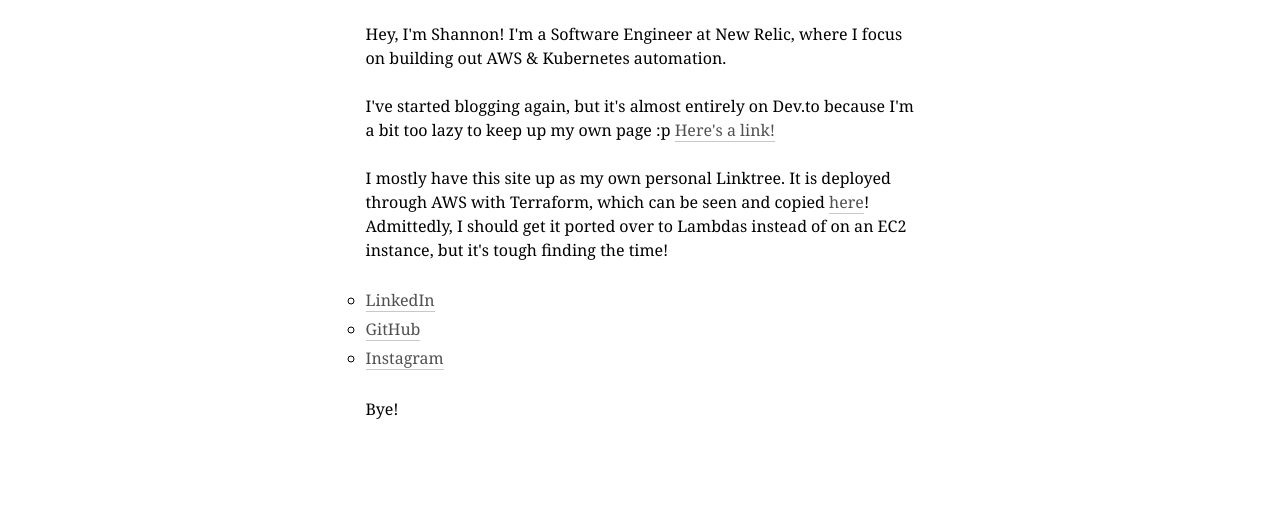
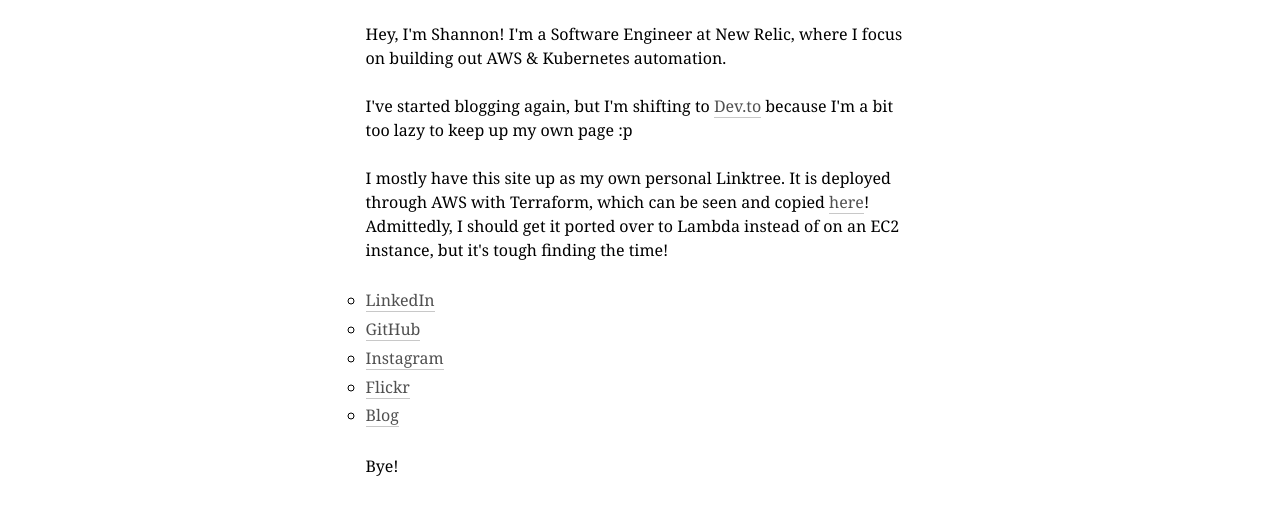
Before and after one commit to DocDocker/mywebsite, a plain HTML site: page static/index.html in a window 1280 px wide. Shown: the part 241-756 px from the top of the page. Drawn offline with Linux system fonts and the light colour scheme.

Commit message:
update html ;

```diff
--- a/static/index.html
+++ b/static/index.html
@@ -36,13 +36,15 @@
 
 <div class="body">
   <p>Hey, I&#39;m Shannon! I'm a Software Engineer at New Relic, where I focus on building out AWS & Kubernetes automation.</p>
-  <p>I've started blogging again, but it's almost entirely on Dev.to because I'm a bit too lazy to keep up my own page :p <a href="https://dev.to/lucassha">Here's a link!</a></p>
-  <p>I mostly have this site up as my own personal Linktree. It is deployed through AWS with Terraform, which can be seen and copied <a href="https://github.com/lucassha/mywebsite/tree/master/terraform">here</a>! Admittedly, I should get it ported over to Lambdas instead of on an EC2 instance, but it's tough finding the time!</p>
+  <p>I've started blogging again, but I'm shifting to <a href="https://dev.to/lucassha">Dev.to</a> because I'm a bit too lazy to keep up my own page :p</p>
+  <p>I mostly have this site up as my own personal Linktree. It is deployed through AWS with Terraform, which can be seen and copied <a href="https://github.com/lucassha/mywebsite/tree/master/terraform">here</a>! Admittedly, I should get it ported over to Lambda instead of on an EC2 instance, but it's tough finding the time!</p>
 
   <ul class="body">
     <li><a href="https://www.linkedin.com/in/shannonlucas4/">LinkedIn</a></li>
     <li><a href="https://www.github.com/lucassha">GitHub</a></li>
     <li><a href="https://www.instagram.com/shannonlucas321/">Instagram</a></li>
+    <li><a href="https://www.flickr.com/photos/190585425@N08/">Flickr</a></li>
+    <li><a href="https://dev.to/lucassha">Blog</a></li>
   </ul>
 
 </div>
```
